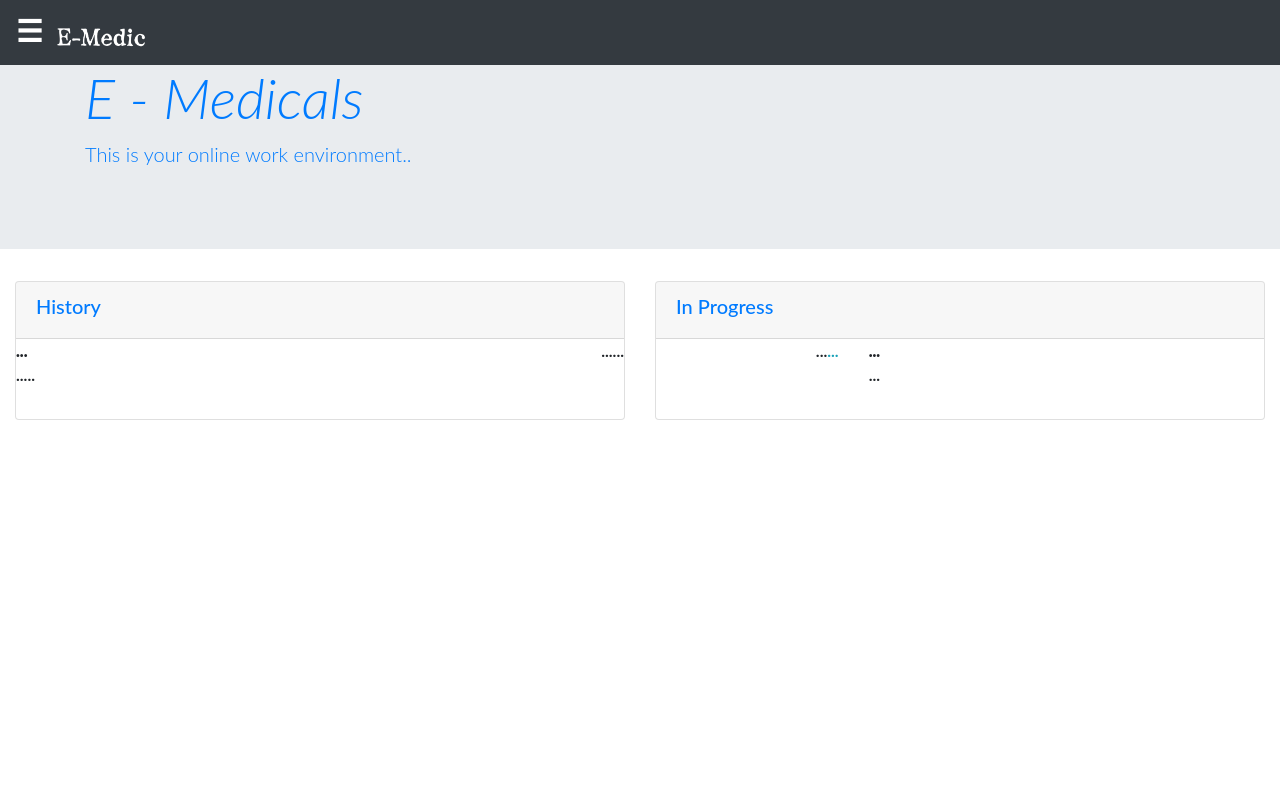
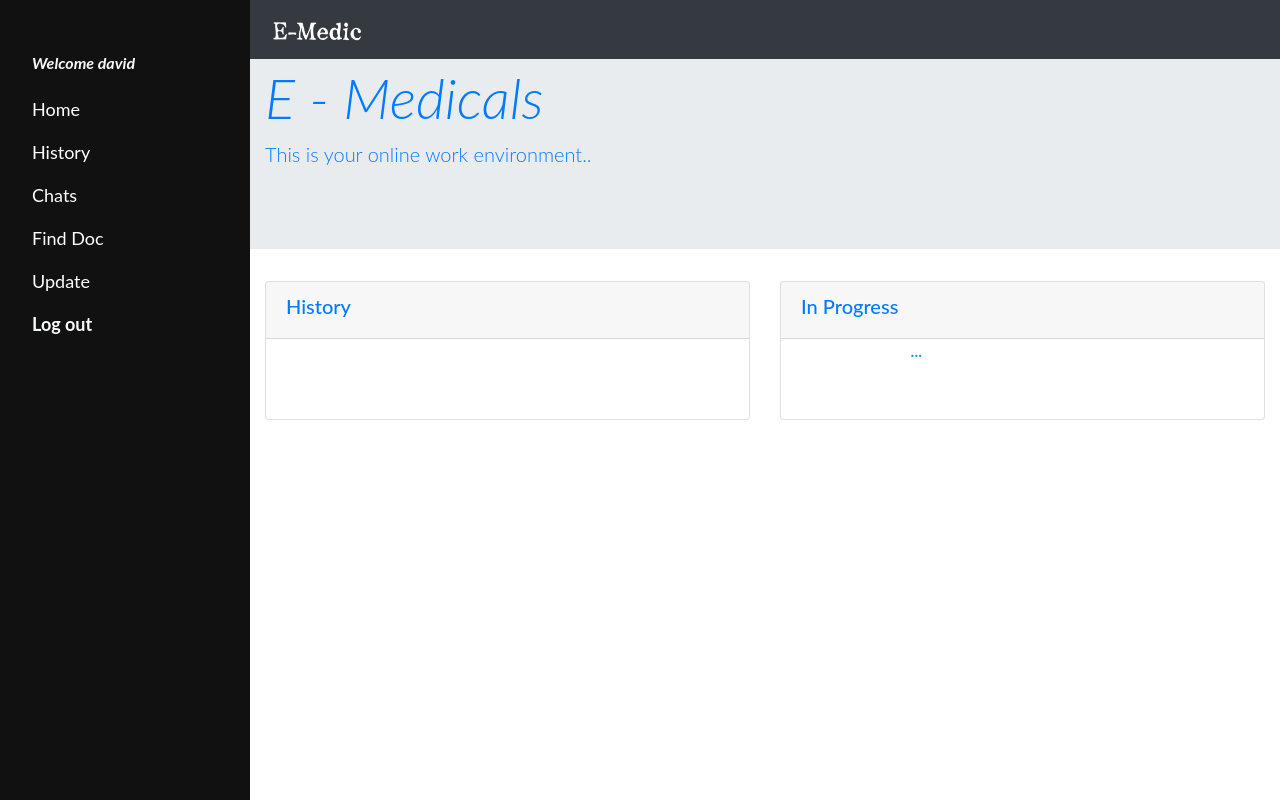
Before and after one commit to dreplica/E-medic, a Flask app: page /doctor in a window 1280 px wide. Run offline with Flask 2, Linux system fonts and the light colour scheme; a user stored in the database is signed in; some libraries are stand-ins or nearby versions.

Commit message:
more updates

```diff
--- a/static/css/client.css
+++ b/static/css/client.css
@@ -1,6 +1,13 @@
 body {
     font-family: "Lato", sans-serif;
-    transition: background-color .5s;
+    transition: background-color .8s;
+    color: white;
+  }
+  #mySidenav{
+      width:250px;
+  }
+  #main{
+      margin-left: 250px;
   }
 
   .sidenav {
@@ -12,7 +19,7 @@
     left: 0;
     background-color: #111;
     overflow-x: hidden;
-    transition: 0.5s;
+    transition: 0.8s;
     padding-top: 45px;
   }
 
@@ -38,7 +45,7 @@
   }
 
   #main {
-    transition: margin-left .5s;
+    transition: margin-left .8s;
   }
 
   @media screen and (max-height: 450px) {
--- a/templates/client_layout.html
+++ b/templates/client_layout.html
@@ -10,7 +10,6 @@
 
 <nav id="mySidenav" class="sidenav">
   <a><h6 class="text-light" id="i"><strong><em>Welcome {{ user[0]['user_id'] }}</em></strong></h6></a>
-  <a href="javascript:void(0)" class="closebtn" onclick="closeNav()">&times;</a>
   <a href="">Home</a>
   <a href="">History</a>
   <a href="/chats">Chats</a>
@@ -22,8 +21,8 @@
 </nav>
 
 <div id="main">
-    <nav class="navbar navbar-inverse bg-dark" style="position:fixed;top:0; width: 100%;z-index:1;">
-        <span style="font-size:30px;cursor:pointer;color: white;" onclick="openNav()">&#9776;
+    <nav class="navbar navbar-inverse bg-dark" style="position:fixed;top:0; width: 100%;">
+        <span>
             <a class="navbar-brand" href="">
                 <img src="../static/css/white.png" width="100" height="30" alt="">
             </a>
@@ -31,21 +30,6 @@
     </nav>
 
 {% block main %}{% endblock %}
-</div>
-
-<script>
-function openNav() {
-  document.getElementById("mySidenav").style.width = "250px";
-  document.getElementById("main").style.marginLeft = "250px";
-  document.body.style.backgroundColor = "rgba(0,0,0,0.4)";
-}
-
-function closeNav() {
-  document.getElementById("mySidenav").style.width = "0";
-  document.getElementById("main").style.marginLeft= "0";
-  document.body.style.backgroundColor = "white";
-}
-</script>
 
 </body>
 </html>
--- a/templates/doctor.html
+++ b/templates/doctor.html
@@ -38,7 +38,7 @@
                         <!-- Recent Updates Widget End-->
                     </div>
 
-                    <div class="col-lg-6 col-md-6">
+                    <div class="col-lg-6 col-md-12">
                         <!-- Recent Activities Widget      -->
                         <div id="recent-activities-wrapper" class="card updates activities">
                             <div id="activites-header" class="card-header d-flex justify-content-between align-items-center">
@@ -65,7 +65,7 @@
                     </div>
                 </div>
             </div>
-            <script src="https://code.jquery.com/jquery-3.4.1.min.js"></script>
+            <!-- <script src="https://code.jquery.com/jquery-3.4.1.min.js"></script>
             <script>
                 let location = [];
                 window.onload = ()=>{
@@ -83,7 +83,7 @@
                     },
                     success:()=> location
                 })
-            </script>
+            </script> -->
         </section>
         <!--to here-->
 
--- a/templates/patient.html
+++ b/templates/patient.html
@@ -38,7 +38,7 @@
                         <!-- Recent Updates Widget End-->
                     </div>
 
-                    <div class="col-lg-6 col-md-6">
+                    <div class="col-lg-6 col-md-12">
                         <!-- Recent Activities Widget      -->
                         <div id="recent-activities-wrapper" class="card updates activities">
                             <div id="activites-header" class="card-header d-flex justify-content-between align-items-center">
```
Also changed, not shown: templates/map.html (+6 -6 lines), templates/chats.html (line endings or trailing spaces), templates/login.html (line endings or trailing spaces).
